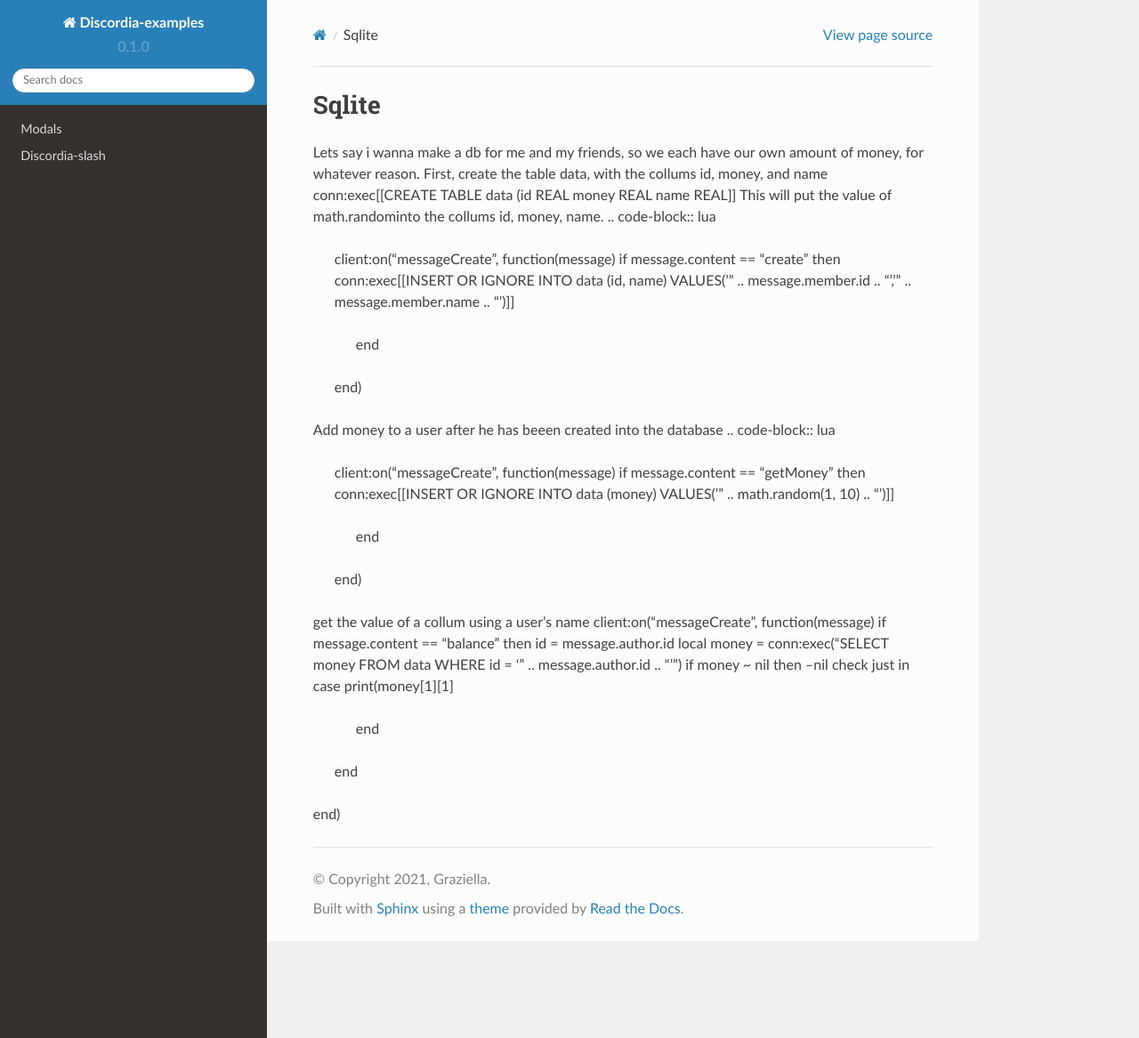
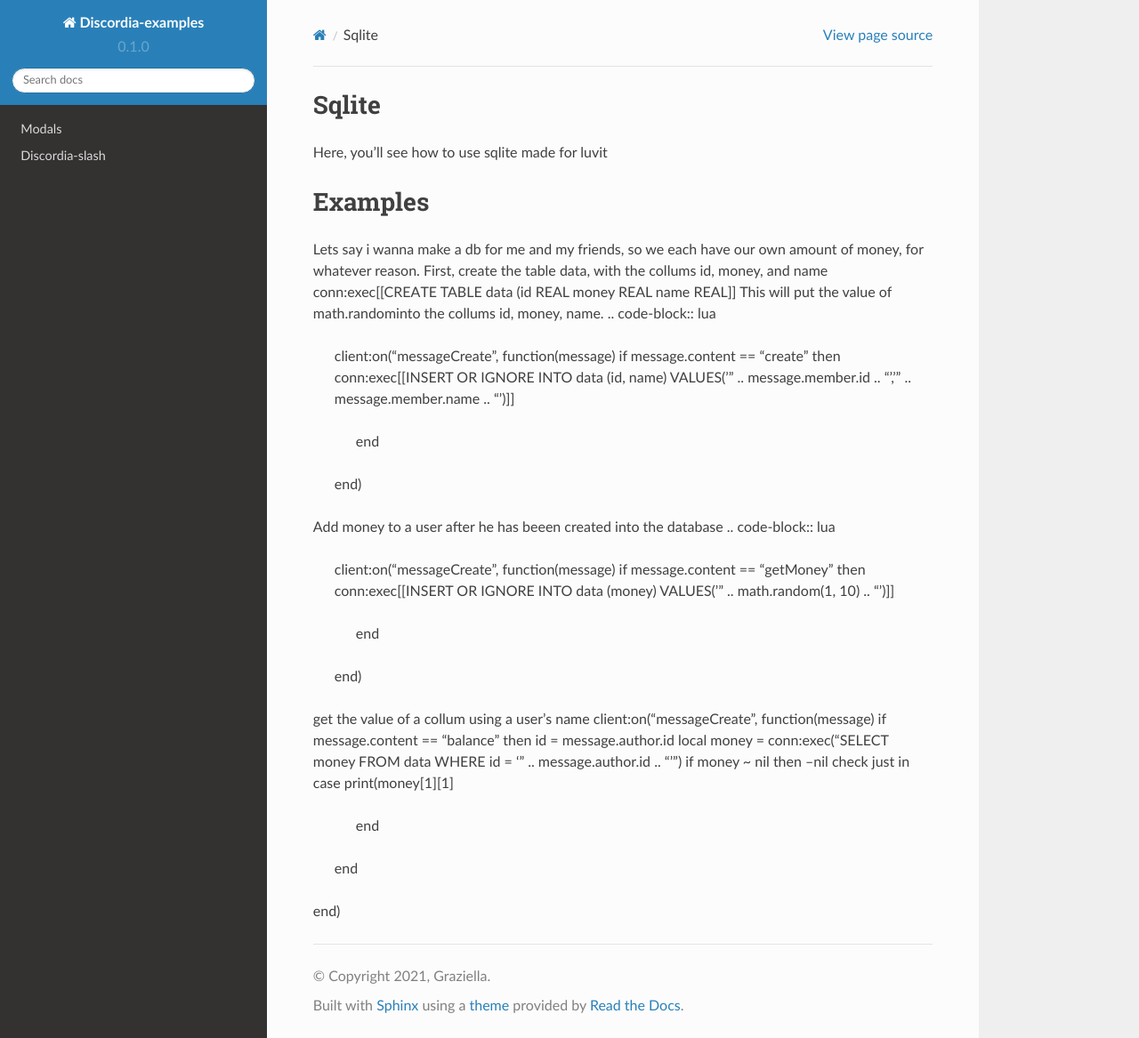
Before and after one commit to justdie386/discordia-examples, a Sphinx documentation site: the page built from docs/source/sqlite.rst, in a window 1280 px wide and 1167 px high. Shown: the whole window at 89% size. Built offline with Sphinx 7.4.7 and the Read the Docs theme 2.0.0, drawn with Linux system fonts in a browser that asks for light colours.

Commit message:
Update sqlite.rst

```diff
--- a/docs/source/sqlite.rst
+++ b/docs/source/sqlite.rst
@@ -1,6 +1,9 @@
 Sqlite
 =====
+Here, you'll see how to use sqlite made for luvit
 
+Examples
+=================
 Lets say i wanna make a db for me and my friends, so we each have our own amount of money, for whatever reason.
 First, create the table data, with the collums id, money, and name
 conn:exec[[CREATE TABLE data (id REAL money REAL name REAL]]
```
